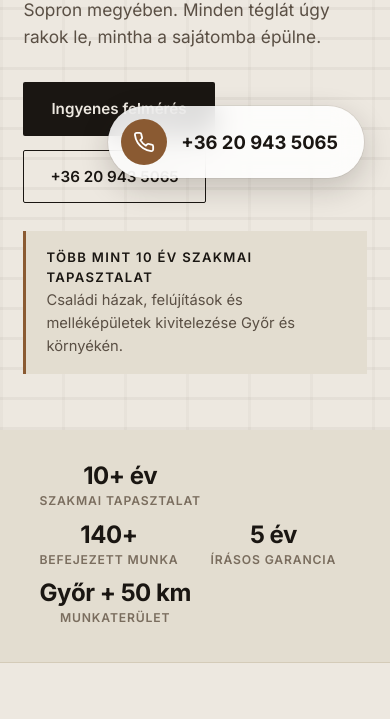
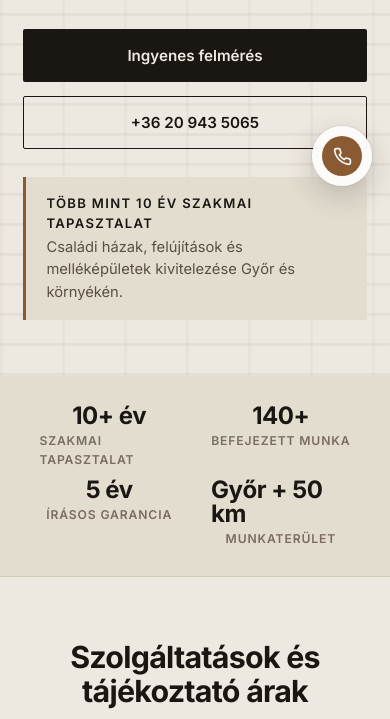
Before and after one commit to mikijelencsity/nyarikaroly, a plain HTML site: page index.html in a window 390 px wide. Shown: the part 640-1359 px from the top of the page. Drawn offline with Linux system fonts and the light colour scheme.

Commit message:
Improve mobile responsiveness, shrink sticky call button on mobile

```diff
--- a/index.html
+++ b/index.html
@@ -227,6 +227,28 @@
     .about-photo-wrap{width:100%;min-height:auto}
     .about-frame{top:14px;left:14px;right:-14px;bottom:-14px}
     .nav-links.open{display:flex;flex-direction:column;position:fixed;top:64px;left:0;right:0;background:var(--bg);padding:24px 6%;border-bottom:1px solid var(--line);gap:18px}
+    .cta-strip-inner{gap:18px}
+    .cta-strip .ring{width:64px;height:64px}
+    .cta-strip .ring svg{width:24px;height:24px}
+    .call-fab{padding:10px;gap:0;bottom:18px;right:18px}
+    .call-fab .fab-text{display:none}
+    .call-fab .fab-icon{width:40px;height:40px}
+    .call-fab svg{width:19px;height:19px}
+  }
+
+  @media(max-width:600px){
+    h1{font-size:clamp(2rem,7vw,2.6rem)}
+    .cta-group{flex-direction:column;align-items:stretch}
+    .btn{text-align:center}
+    .trust{gap:8px 0}
+    .trust-item{padding:0 16px}
+    .ref-tile{width:160px;height:160px}
+    .step{padding:18px}
+  }
+
+  @media(max-width:420px){
+    .trust-item{flex:1 1 45%}
+    .trust-item::after{display:none}
   }
 </style>
 </head>
@@ -534,7 +556,7 @@
 
 <a href="tel:+36209435065" class="call-fab" aria-label="Hívás most">
   <span class="fab-icon"><svg viewBox="0 0 24 24" fill="none" stroke="currentColor" stroke-width="2"><path d="M22 16.92v3a2 2 0 0 1-2.18 2 19.79 19.79 0 0 1-8.63-3.07 19.5 19.5 0 0 1-6-6 19.79 19.79 0 0 1-3.07-8.67A2 2 0 0 1 4.11 2h3a2 2 0 0 1 2 1.72 12.84 12.84 0 0 0 .7 2.81 2 2 0 0 1-.45 2.11L8.09 9.91a16 16 0 0 0 6 6l1.27-1.27a2 2 0 0 1 2.11-.45 12.84 12.84 0 0 0 2.81.7A2 2 0 0 1 22 16.92z"/></svg></span>
-  +36 20 943 5065
+  <span class="fab-text">+36 20 943 5065</span>
 </a>
 
 <script>
```
